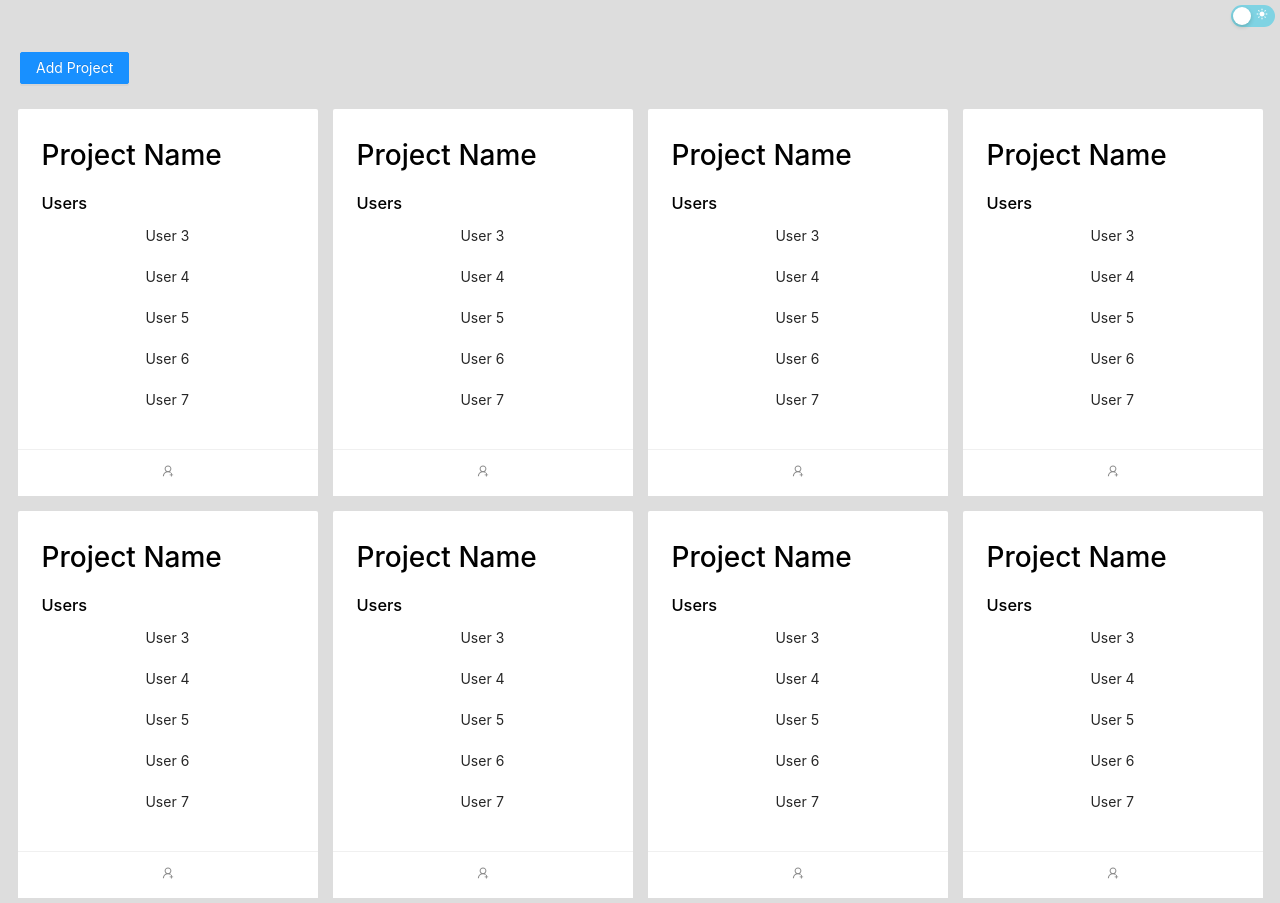
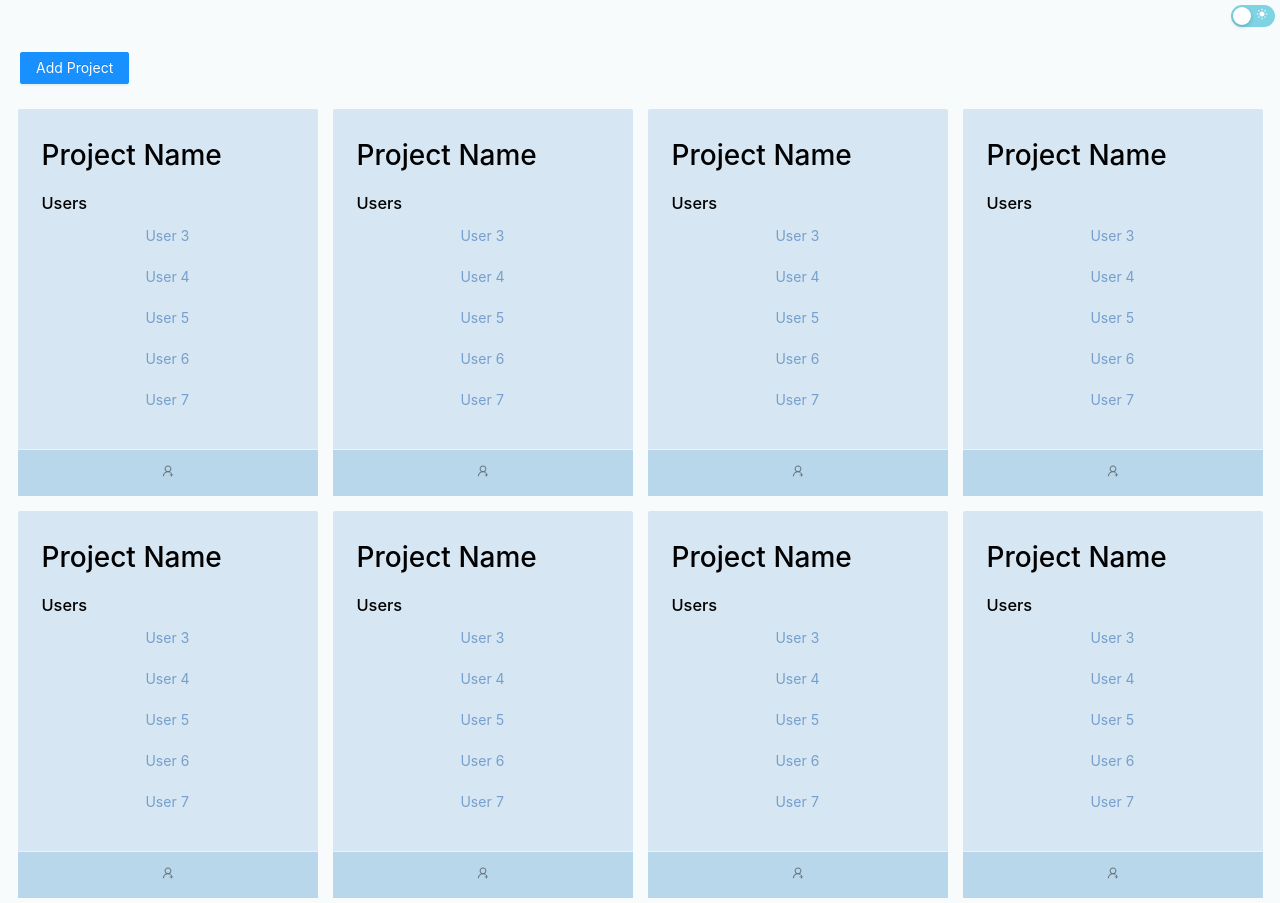
Before and after one commit to Glenn0805/electron-crud, a React (Create React App) app: page / in a window 1280 px wide. Built offline with nearby package versions, Linux system fonts and the light colour scheme.

Commit message:
fix palette color for dark and light mode

```diff
--- a/src/App.css
+++ b/src/App.css
@@ -1,11 +1,16 @@
 @media (prefers-color-scheme: dark) {
   body {
-    background: #333;
-    color: white;
+    background: #2C3333;
+    /* color: white; */
   }
 
   .card {
-    background: #7fd3e3;
+    background: #395B64;
+    color: #E7F6F2;
+  }
+
+  .card .ant-card-actions {
+    background-color: #A5C9CA;
   }
 
   h1,
@@ -16,8 +21,17 @@
 
 @media (prefers-color-scheme: light) {
   body {
-    background: #ddd;
-    color: black;
+    background: #F7FBFC;
+    /* color: black; */
+  }
+
+  .card {
+    background: #D6E6F2;
+    color: #769FCD;
+  }
+
+  .card .ant-card-actions {
+    background-color: #B9D7EA;
   }
 
   h1,
```
